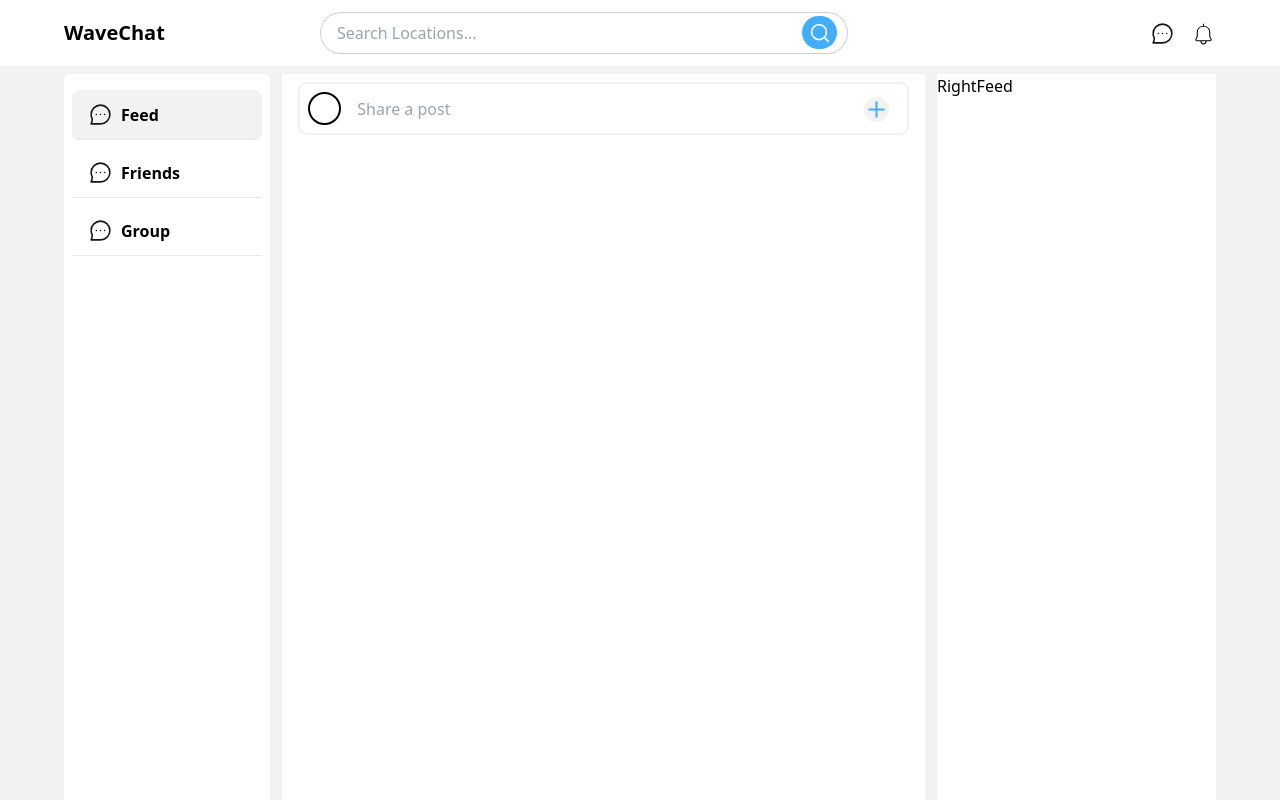
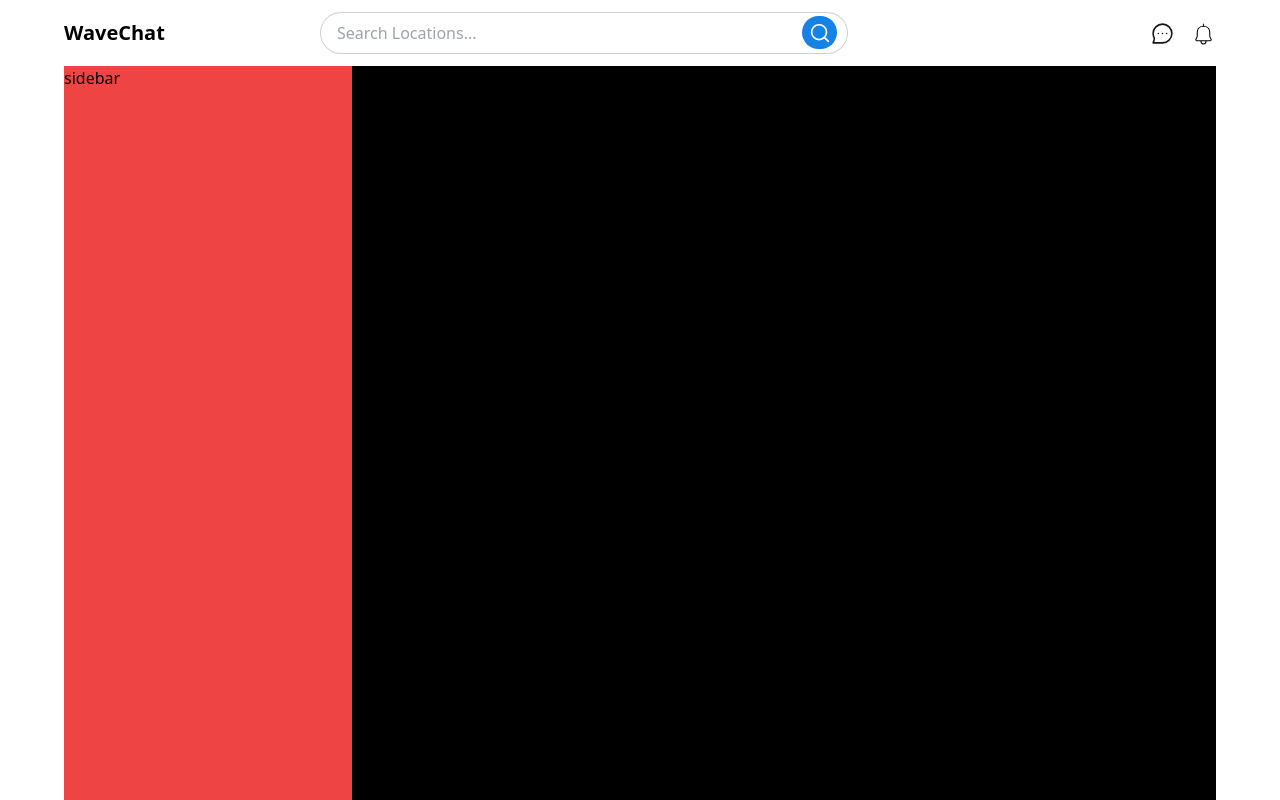
Before and after one commit to ornob90/Social-Media-Website, a Next.js app: page / in a window 1280 px wide. Shown: the top 800 px of the page. Built offline with nearby package versions, Linux system fonts and the light colour scheme.

Commit message:
Reformat Home Page layout

```diff
--- /dev/null
+++ b/src/app/@sidebar/page.tsx
@@ -0,0 +1,8 @@
+import Drawer from "@/components/shared/drawer/Drawer";
+import React from "react";
+
+const Sidebar = () => {
+  return <Drawer>sidebar</Drawer>;
+};
+
+export default Sidebar;
--- a/src/app/layout.tsx
+++ b/src/app/layout.tsx
@@ -9,23 +9,18 @@ export const metadata: Metadata = {
 
 export default function RootLayout({
   children,
-  feed,
-  rightFeed,
+  sidebar,
 }: Readonly<{
   children: React.ReactNode;
-  feed: React.ReactNode;
-  rightFeed: React.ReactNode;
+  sidebar: React.ReactNode;
 }>) {
   return (
     <html lang="en">
-      <body className=" bg-light-gray">
+      <body className="">
         <Navbar />
-        <div className="w-[90%]  max-w-[1512px] mx-auto">
-          {children}
-          <section className="grid grid-cols-8 gap-3 mt-2">
-            <div className="col-span-6">{feed}</div>
-            <div className="col-span-2">{rightFeed}</div>
-          </section>
+        <div className="w-[90%] grid grid-cols-8 max-w-[1512px] mx-auto">
+          <div className="col-span-2 relative">{sidebar}</div>
+          <div className="col-span-6 ">{children}</div>
         </div>
       </body>
     </html>
--- a/src/app/page.tsx
+++ b/src/app/page.tsx
@@ -1,3 +1,3 @@
 export default function Home() {
-  return <main className=""></main>;
+  return <main className="bg-black h-[2000px] w-full"></main>;
 }
--- /dev/null
+++ b/src/components/shared/drawer/Drawer.tsx
@@ -0,0 +1,11 @@
+import React from "react";
+
+const Drawer = ({ children }: { children: React.ReactNode }) => {
+  return (
+    <aside className=" min-h-screen bg-red-500 sticky top-0 left-[5%] hover:w-0 w-full duration-500">
+      {children}
+    </aside>
+  );
+};
+
+export default Drawer;
--- a/tailwind.config.ts
+++ b/tailwind.config.ts
@@ -14,10 +14,10 @@ const config: Config = {
           "conic-gradient(from 180deg at 50% 50%, var(--tw-gradient-stops))",
       },
       colors: {
-        "light-gray": "#f2f2f2",
-        primary: "#42ADF8",
-        "dark-gray": "#151515",
-        "dark-primary": "#3366FF",
+        "light-gray": "#F2F3F5", // #f2f2f2
+        primary: "#1782E6", // #42ADF8
+        "dark-gray": "#7E8188", // #151515
+        "dark-primary": "#111518", // #3366FF
       },
     },
   },
```
